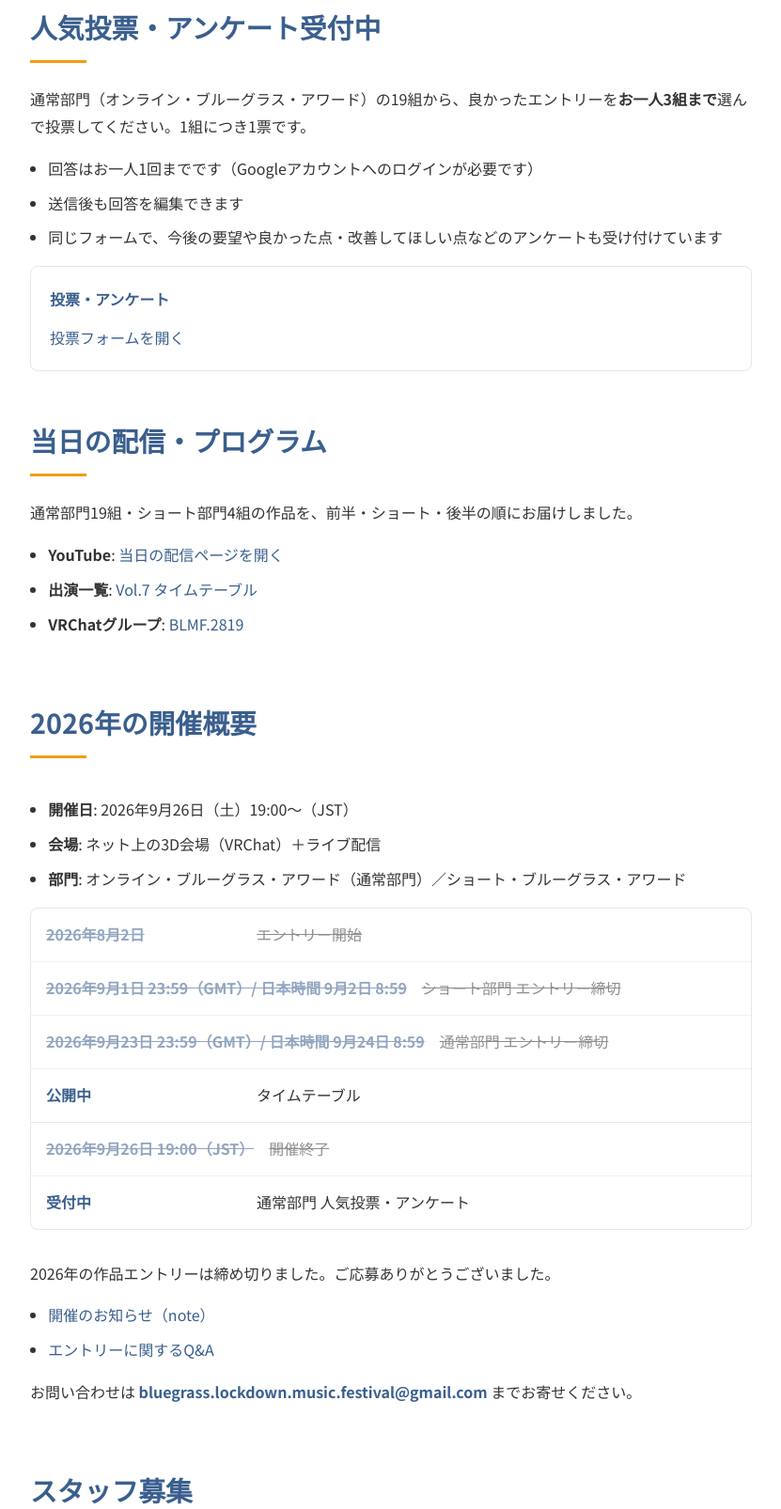
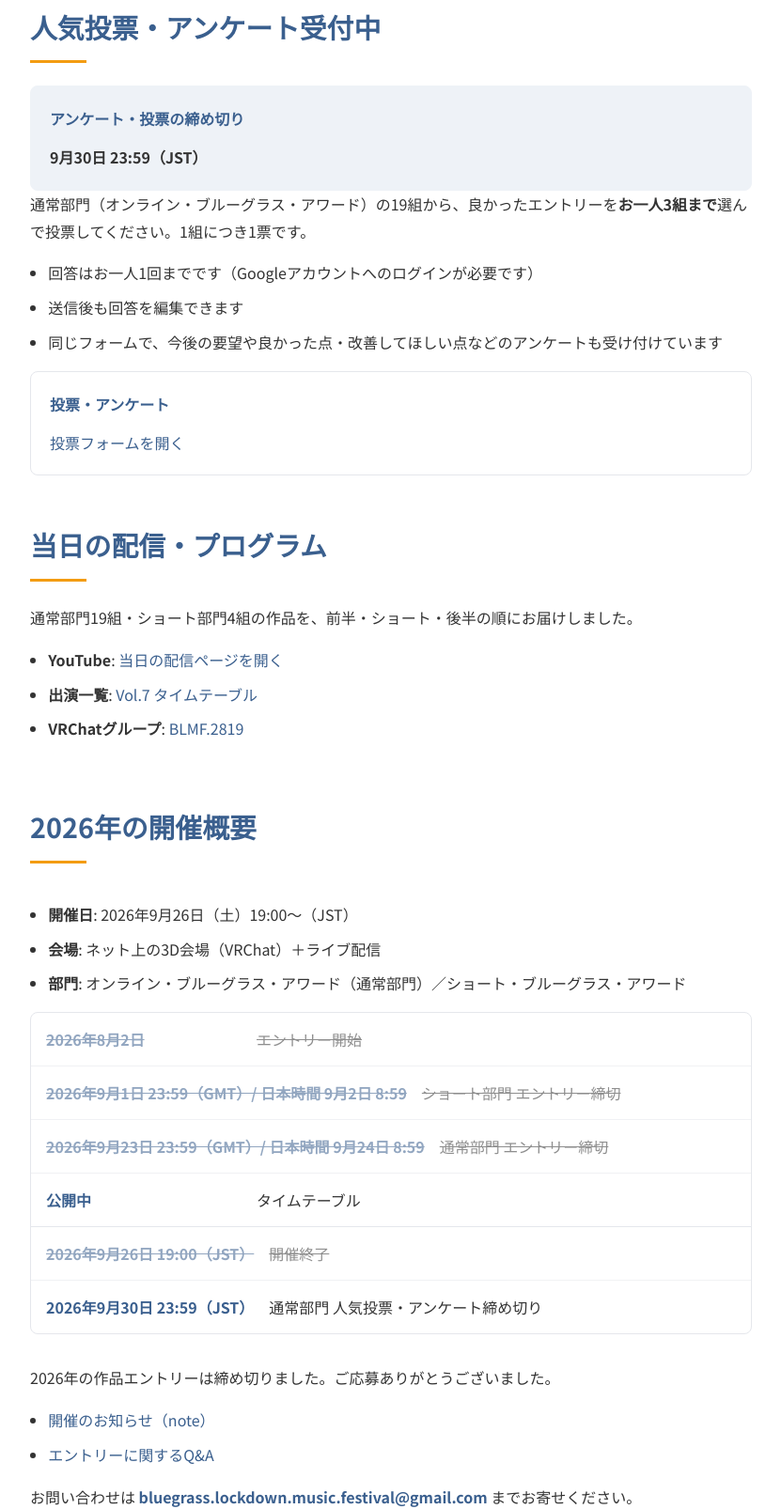
Before and after one commit to azumag/bluemoon, an Astro site: page /events/2026 in a window 1280 px wide. Shown: the part 573-2179 px from the top of the page at 94% size, without its empty margins (224-1055 px from the left). Built offline with nearby package versions, Linux system fonts and the light colour scheme; Astro itself is replaced by a stand-in of ours.

Commit message:
Show Vol.7 voting deadline on event page

```diff
--- a/src/content/events/2026.mdx
+++ b/src/content/events/2026.mdx
@@ -15,6 +15,8 @@ import InfoCard from '../../components/InfoCard.astro';
 Bluegrass Lockdown Music Festival Vol.7 は、2026年9月26日（土）に開催しました。作品を投稿してくださった皆さま、会場・配信でご参加くださった皆さま、運営にご協力くださった皆さま、ありがとうございました！
 
 ## 人気投票・アンケート受付中
+
+<InfoCard title="アンケート・投票の締め切り" variant="accent">**9月30日 23:59（JST）**</InfoCard>
 
 通常部門（オンライン・ブルーグラス・アワード）の19組から、良かったエントリーを**お一人3組まで**選んで投票してください。1組につき1票です。
 
@@ -44,7 +46,7 @@ Bluegrass Lockdown Music Festival Vol.7 は、2026年9月26日（土）に開催
   { date: '2026年9月23日 23:59（GMT）/ 日本時間 9月24日 8:59', label: '通常部門 エントリー締切', done: true },
   { date: '公開中', label: 'タイムテーブル' },
   { date: '2026年9月26日 19:00（JST）', label: '開催終了', done: true },
-  { date: '受付中', label: '通常部門 人気投票・アンケート' },
+  { date: '2026年9月30日 23:59（JST）', label: '通常部門 人気投票・アンケート締め切り' },
 ]} />
 
 2026年の作品エントリーは締め切りました。ご応募ありがとうございました。
```
